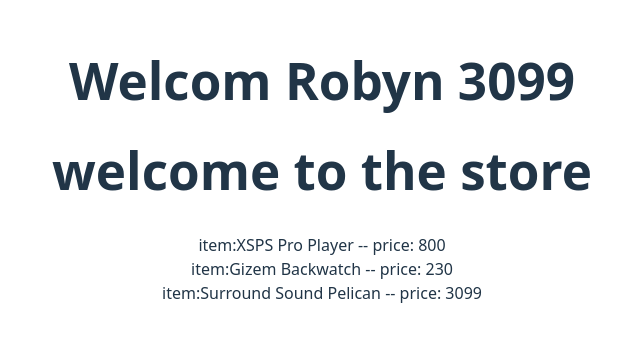
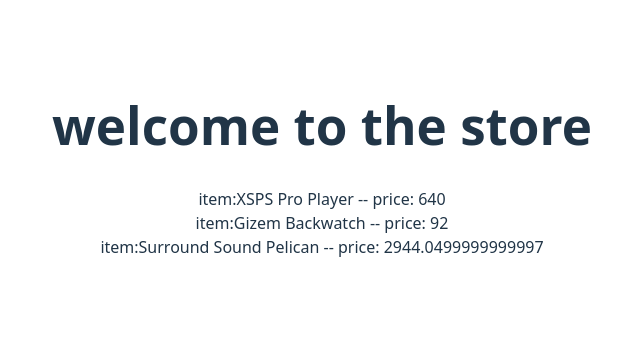
Before and after one commit to amichy-dahan/React-intro, a React (Vite) app in the folder states/ex/: page / in a window 1280 px wide. Shown: the part 239-580 px from the top of the page, without its empty margins (318-958 px from the left). Built offline with nearby package versions, Linux system fonts and the light colour scheme.

Commit message:
disconst

```diff
--- a/states/ex/src/App.jsx
+++ b/states/ex/src/App.jsx
@@ -14,15 +14,21 @@ function App() {
       { item: "Gizem Backwatch", price: 230, discount: 0.6, hottest: false },
       { item: "Surround Sound Pelican", price: 3099, discount: 0.05, hottest: true }
     ],
-    shouldDiscount: false,
-    currentPage: "Landing"
+    shouldDiscount: true,
+    currentPage: "Home"
   }
 
   return (
     <>
     <div>
-         <Landing name = {data.user}  prices ={data.store.map(item => item.price)} />
-        <Home store ={data.store}/>
+      {
+
+         data.currentPage ==="Landing" ?<Landing name = {data.user}  prices ={data.store.map(item => item.price)}/> :
+           <Home store ={data.store}  shouldDiscount ={data.shouldDiscount} />
+
+      }
+
+
     </div>
     </>
   )
--- a/states/ex/src/components/Home.jsx
+++ b/states/ex/src/components/Home.jsx
@@ -3,14 +3,32 @@ import Landing from './Landing';
 
 function Home(props) {
 
-console.log(props)
+
+let newPrices =[]
+  function Discount(props) {
+
+    if (props.shouldDiscount) {
+       newPrices = props.store.map((item) => {
+        return (
+          {
+            name: item.item,
+            price: item.price *(1- item.discount )
+          }
+        )
+
+      })
+    }
+
+  }
+
+  Discount(props)
 
   return (
     <>
       <h1>welcome to the store</h1>
       <div>
-              {props.store.map((item) =>(
-                <Item  name ={item.item}  price ={item.price}/>
+        {newPrices.map((item) => (
+          <Item name={item.name} price={item.price} />
         ))}
 
 
```
Lines whose indentation alone changed are shown as unchanged.
